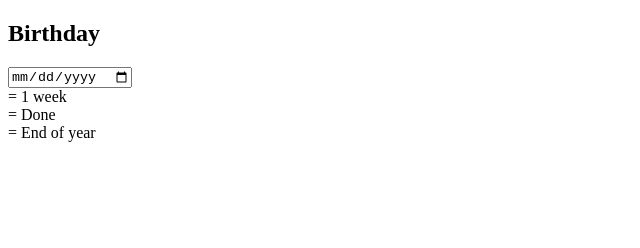
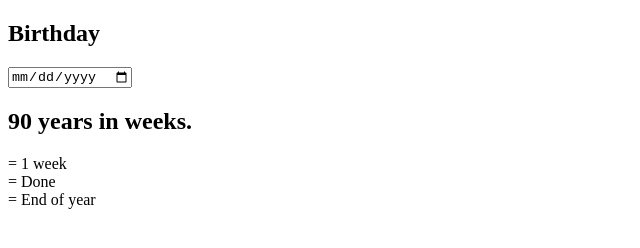
Before and after one commit to patricklatorre/life-calendar, a website: page dist/index.html in a window 1280 px wide. Shown: the whole page, without its empty margins (0-640 px from the left). Drawn offline with nearby package versions, Linux system fonts and the light colour scheme.

Commit message:
add prebuilt files

```diff
--- a/dist/index.html
+++ b/dist/index.html
@@ -1 +1 @@
-<!DOCTYPE html><html lang="en"><head><meta charset="UTF-8"><meta http-equiv="X-UA-Compatible" content="IE=edge"><meta name="viewport" content="width=device-width, initial-scale=1.0"><link rel="stylesheet" href="index.b9d89e65.css"><title>Life Calendar</title></head><body> <main id="app"> <div class="bday-group"> <div class="fields"> <h2>Birthday</h2> <input type="date" name="bday" class="form-control" id="bday-field" v-model="birthday"> </div> </div> <div class="legend" v-if="birthday !== undefined"> <div class="legend-item"> <div class="cell"></div> <span>= 1 week</span> </div> <div class="legend-item"> <div class="cell done"></div> <span>= Done</span> </div> <div class="legend-item"> <div class="cell done year"></div> <span>= End of year</span> </div> </div> <div class="cells" v-if="birthday !== undefined"> <div v-for="index in 4693" :class="getCellClass(index)"></div> </div> </main>  <script src="https://cdn.jsdelivr.net/npm/vue@2/dist/vue.js"></script>  <script src="index.8e2f0558.js"></script>  <script src="index.696fabd3.js"></script> </body></html>
+<!DOCTYPE html><html lang="en"><head><meta charset="UTF-8"><meta http-equiv="X-UA-Compatible" content="IE=edge"><meta name="viewport" content="width=device-width, initial-scale=1.0"><link rel="stylesheet" href="index.2a3b8064.css"><title>Life Calendar</title></head><body> <main id="app"> <div class="bday-group"> <div class="fields"> <h2>Birthday</h2> <input type="date" name="bday" class="form-control" id="bday-field" v-model="birthday"> </div> </div> <div class="description" v-if="birthday !== undefined"> <h2>90 years in weeks.</h2> </div> <div class="legend" v-if="birthday !== undefined"> <div class="legend-item"> <div class="cell"></div> <span>= 1 week</span> </div> <div class="legend-item"> <div class="cell done"></div> <span>= Done</span> </div> <div class="legend-item"> <div class="cell done year"></div> <span>= End of year</span> </div>  </div> <div class="cells" v-if="birthday !== undefined"> <div v-for="index in 4693" :class="getCellClass(index)"></div> </div> </main>  <script src="https://cdn.jsdelivr.net/npm/vue@2/dist/vue.js"></script>  <script src="index.8e2f0558.js"></script>  <script src="index.696fabd3.js"></script> </body></html>
```
Also changed, not shown: 4 other files.
